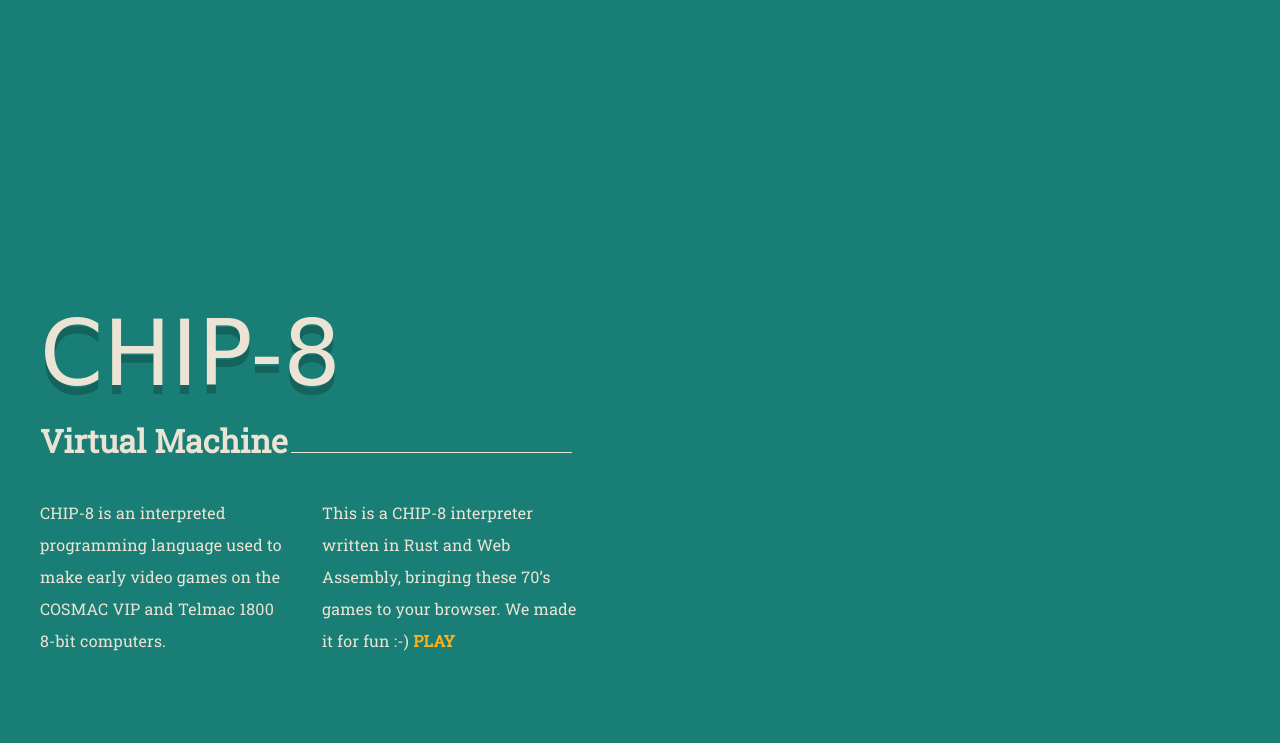
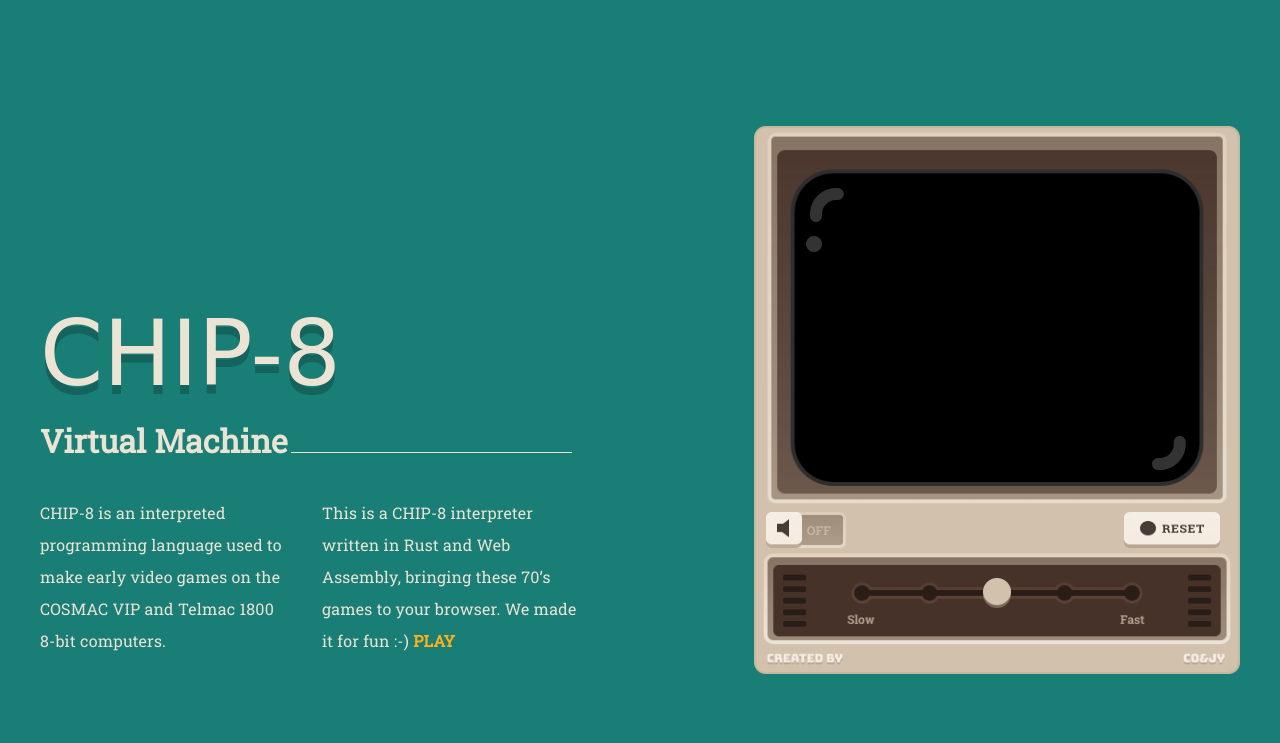
Before and after one commit to Sydius/chip-8, a plain HTML site: page index.html in a window 1280 px wide. Drawn offline with Linux system fonts and the light colour scheme; the site is published under a folder, as on GitHub Pages, so addresses that start at the root find nothing; no server answers; a web font is replaced by a local one.

Commit message:
Fix asset paths

```diff
--- a/style.css
+++ b/style.css
@@ -66,7 +66,7 @@ body {
   width: 276px;
   height: 416px;
 
-  background-image: url("/assets/key_map@2x.png");
+  background-image: url("assets/key_map@2x.png");
 
   background-size: 232px 416px;
   background-repeat: no-repeat;
@@ -95,7 +95,7 @@ body {
   /*margin: auto;*/
   padding-top: 66px; /*position the screen*/
 
-  background-image: url("/assets/monitor_base@2x.png");
+  background-image: url("assets/monitor_base@2x.png");
 
   background-size: 486px 548px;
   background-repeat: no-repeat;
@@ -111,7 +111,7 @@ body {
   width: 38px;
   height: 64px;
 
-  background-image: url("/assets/monitor_shine_01@2x.png");
+  background-image: url("assets/monitor_shine_01@2x.png");
   background-size: 38px 64px;
   background-repeat: no-repeat;
   background-position: top left;
@@ -127,7 +127,7 @@ body {
   top: 310px;
   right: 54px;
 
-  background-image: url("/assets/monitor_shine_02@2x.png");
+  background-image: url("assets/monitor_shine_02@2x.png");
   background-size: 34px 35px;
   background-repeat: no-repeat;
   background-position: top left;
@@ -354,7 +354,7 @@ canvas {
 .volume-off {
   text-align: left;
 
-  background-image: url("/assets/monitor_button_volume_track-off@2x.png");
+  background-image: url("assets/monitor_button_volume_track-off@2x.png");
   background-size: 80px 36px;
   background-repeat: no-repeat;
   background-position: top center;
@@ -363,7 +363,7 @@ canvas {
 .volume-on {
   text-align: right;
 
-  background-image: url("/assets/monitor_button_volume_track-on@2x.png");
+  background-image: url("assets/monitor_button_volume_track-on@2x.png");
   background-size: 80px 36px;
   background-repeat: no-repeat;
   background-position: top center;
@@ -375,7 +375,7 @@ canvas {
   width: 36px;
   height: 36px;
 
-  background-image: url("/assets/monitor_button_volume@2x.png");
+  background-image: url("assets/monitor_button_volume@2x.png");
   background-size: 36px 36px;
   background-repeat: no-repeat;
   background-position: top center;
@@ -442,7 +442,7 @@ canvas {
   width: 28px;
   height: 30px;
 
-  background-image: url("/assets/monitor_speed_knob@2x.png");
+  background-image: url("assets/monitor_speed_knob@2x.png");
   background-size: 28px 30px;
   background-repeat: no-repeat;
   background-position: top center;
@@ -459,7 +459,7 @@ canvas {
   color: #D2C1AC1;
 }
 /*
-  background-image: url("/assets/monitor_button_http@2x.png");
+  background-image: url("assets/monitor_button_http@2x.png");
   background-size: 276px 36px;
   background-repeat: no-repeat;
   background-position: top center;
@@ -469,7 +469,7 @@ canvas {
 /*
 .button-http:active {
 
-  background-image: url("/assets/monitor_button_http_pressed@2x.png");
+  background-image: url("assets/monitor_button_http_pressed@2x.png");
   background-size: 276px 36px;
   background-repeat: no-repeat;
   background-position: top center;
@@ -508,7 +508,7 @@ input[type=text]:focus {
   height: 36px;
   margin-top: 2px;
 
-  background-image: url("/assets/monitor_button_reset@2x.png");
+  background-image: url("assets/monitor_button_reset@2x.png");
   background-size: 96px 36px;
   background-repeat: no-repeat;
   background-position: top center;
@@ -520,7 +520,7 @@ input[type=text]:focus {
 
 #button-reset:active {
 
-  background-image: url("/assets/monitor_button_reset_pressed@2x.png");
+  background-image: url("assets/monitor_button_reset_pressed@2x.png");
   background-size: 96px 36px;
   background-repeat: no-repeat;
   background-position: top center;
```
